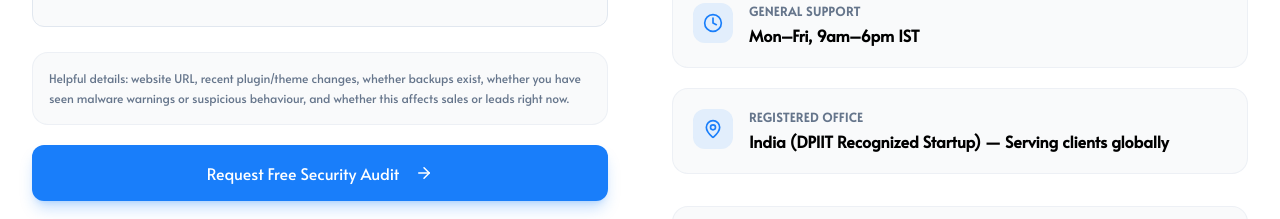
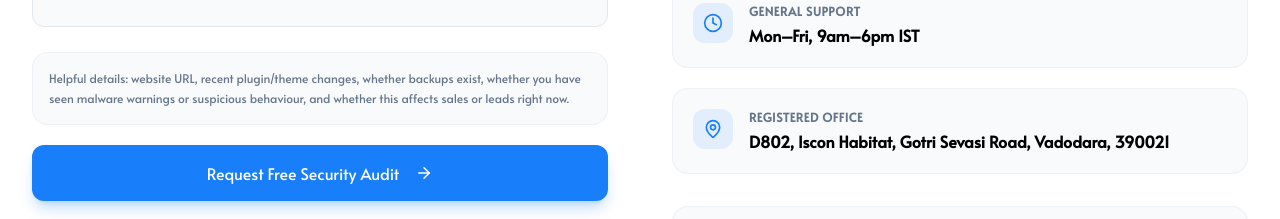
Before and after one commit to diliplp/webadish.com, a React (Vite) app in the folder artifacts/webadish/: page /contact in a window 1280 px wide. Shown: the part 1200-1419 px from the top of the page. Built offline with nearby package versions, Linux system fonts and the light colour scheme.

Commit message:
Update global contact office address

```diff
--- a/artifacts/webadish/src/pages/Contact.tsx
+++ b/artifacts/webadish/src/pages/Contact.tsx
@@ -186,7 +186,7 @@ export default function Contact() {
                     { icon: <Phone size={20} className="text-accent" />, label: "WhatsApp", value: "+91 9998757045", href: "https://wa.me/919998757045" },
                     { icon: <Clock size={20} className="text-accent" />, label: "Emergency Support", value: "24/7 for hacked site recovery" },
                     { icon: <Clock size={20} className="text-accent" />, label: "General Support", value: "Mon–Fri, 9am–6pm IST" },
-                    { icon: <MapPin size={20} className="text-accent" />, label: "Registered Office", value: "India (DPIIT Recognized Startup) — Serving clients globally" },
+                    { icon: <MapPin size={20} className="text-accent" />, label: "Registered Office", value: "D802, Iscon Habitat, Gotri Sevasi Road, Vadodara, 390021" },
                   ].map(item => (
                     <div key={item.label} className="flex items-start gap-4 bg-gray-50 rounded-2xl p-5 border border-border/50">
                       <div className="h-10 w-10 rounded-xl bg-accent/10 flex items-center justify-center shrink-0">{item.icon}</div>
```
